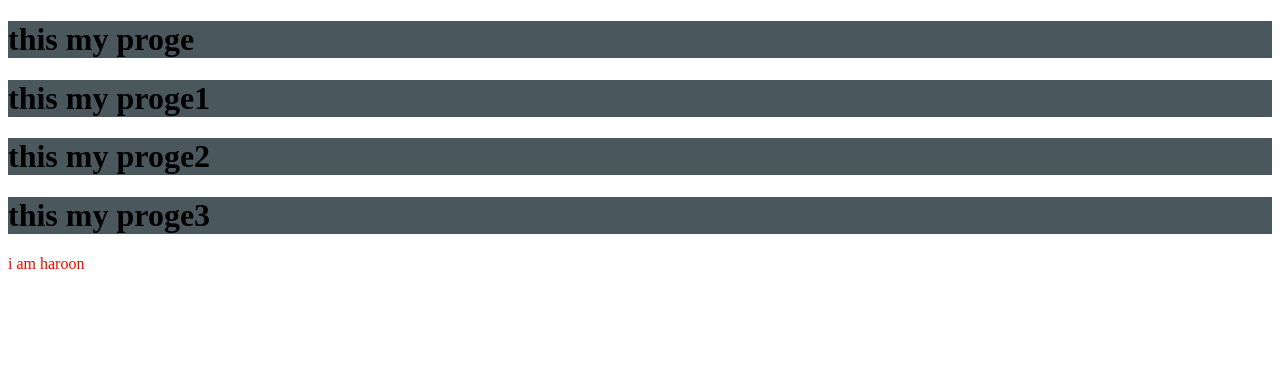
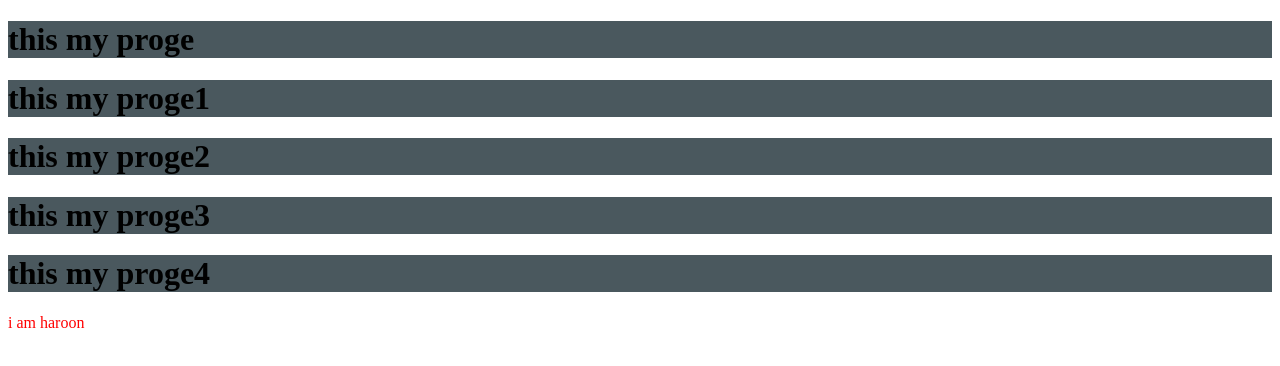
Before and after one commit to UstL3/lec7, a plain HTML site: page index.html in a window 1280 px wide. Drawn offline with Linux system fonts and the light colour scheme.

Commit message:
this page4

```diff
--- a/index.html
+++ b/index.html
@@ -12,6 +12,8 @@
     <h1>this my proge1</h1>
     <h1>this my proge2</h1>
     <h1>this my proge3</h1>
+    <h1>this my proge4</h1>
+
     <p>i am haroon</p>
 
 
```
